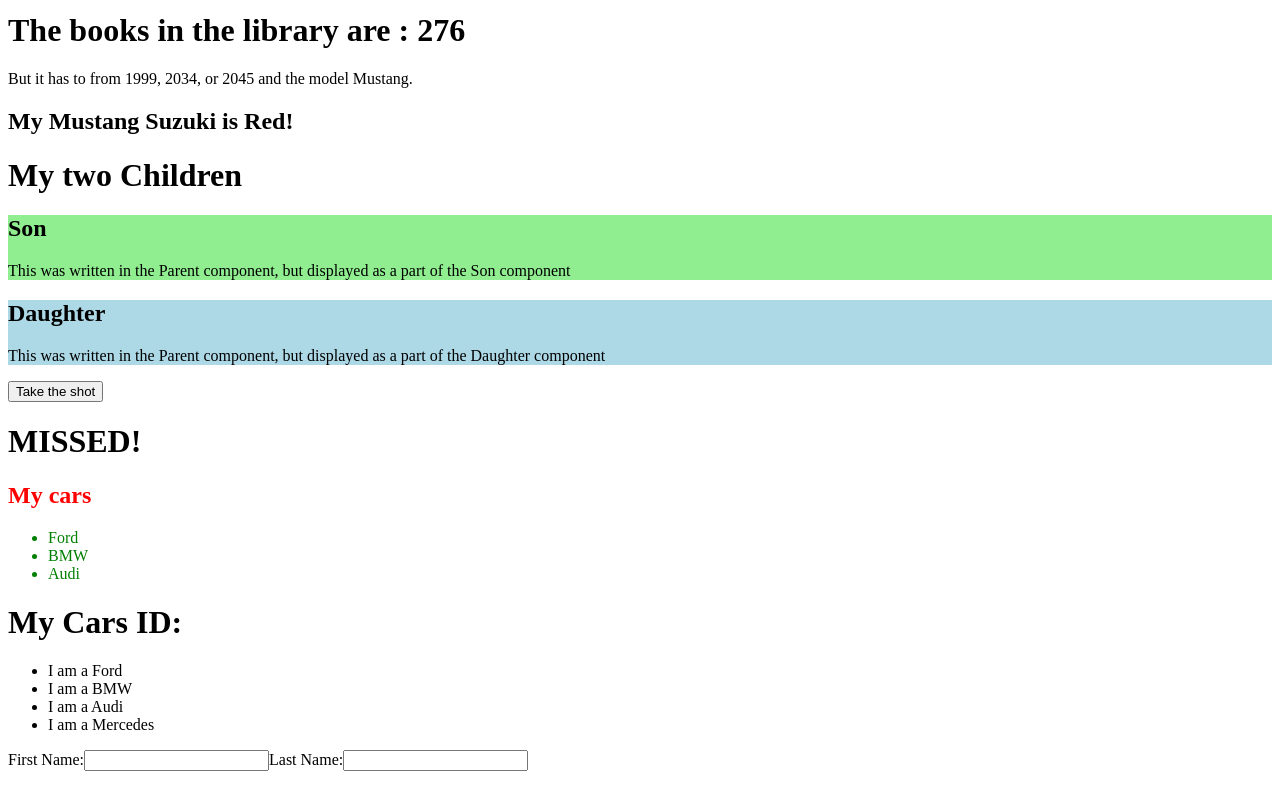
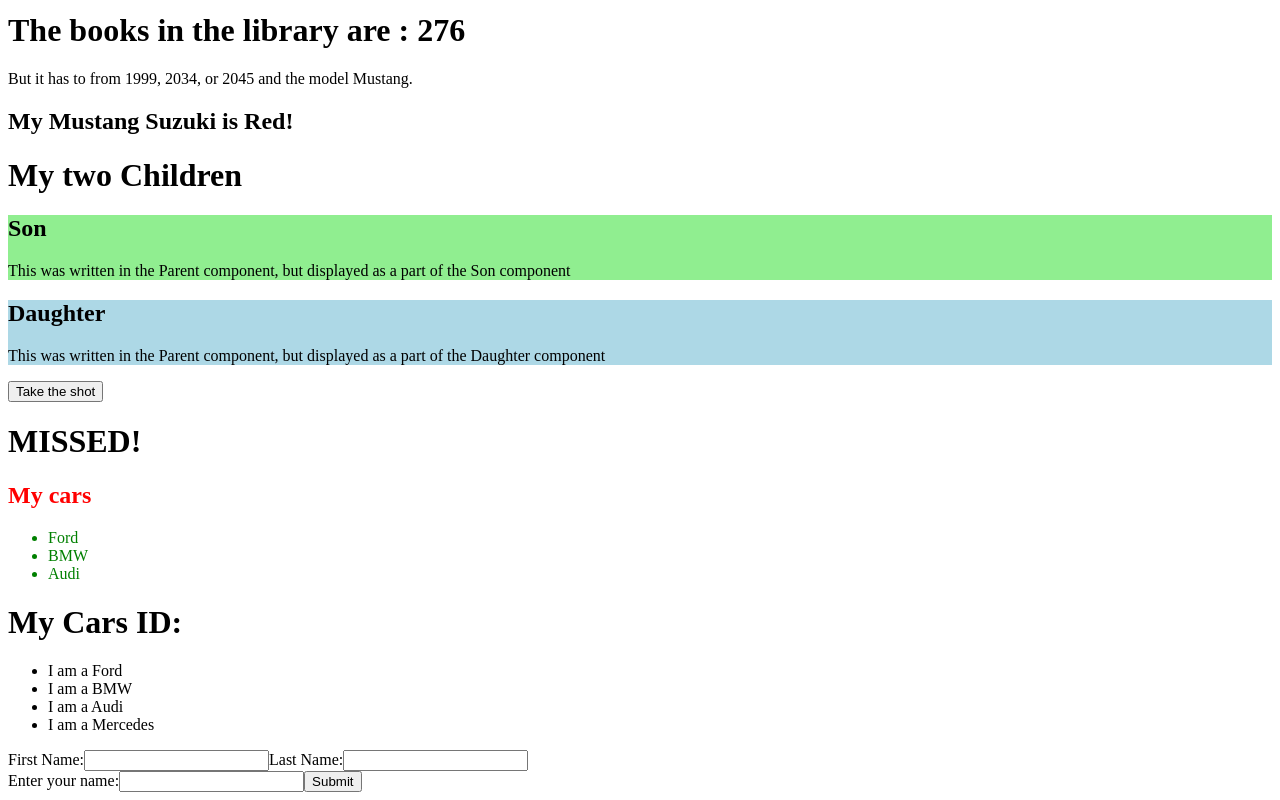
Before and after one commit to Dianah-Porter/ReactJS, a React (Vite) app in the folder my-react-app/: page / in a window 1280 px wide. Shown: the part 331-1131 px from the top of the page. Before the commit the page ends 1110 px from the top, so only its background shows below. Built offline with nearby package versions, Linux system fonts and the light colour scheme.

Commit message:
feat: React submit forms

```diff
--- a/my-react-app/src/App.tsx
+++ b/my-react-app/src/App.tsx
@@ -10,6 +10,7 @@ import Goal from "./components/conditionals";
 import MyCars from "./components/lists";
 import MyCarss from "./components/keys";
 import MyForm from "./components/form"
+import OnSubmit from "./components/Submit";
 
 
 function Footer (){
@@ -35,6 +36,7 @@ function App() {
       <MyCars/>
       <MyCarss/>
       <MyForm/>
+      <OnSubmit/>
     </div>
   );
 }
--- /dev/null
+++ b/my-react-app/src/components/Submit.tsx
@@ -0,0 +1,27 @@
+import { useState } from "react";
+
+function OnSubmit(){
+    const [name, setName] = useState('');
+    function handleChange(e: any){
+        setName(e.target.value)
+    }
+    function handleSubmit(e: any){
+        e.preventDefault()
+        alert(name);
+    }
+
+    return (
+        <form onSubmit={handleSubmit}>
+            <label >
+                Enter your name:
+                <input type="text"
+                value={name}
+                onChange={handleChange}
+                />
+                <button>Submit</button>
+            </label>
+        </form>
+    )
+}
+
+export default OnSubmit;
```
